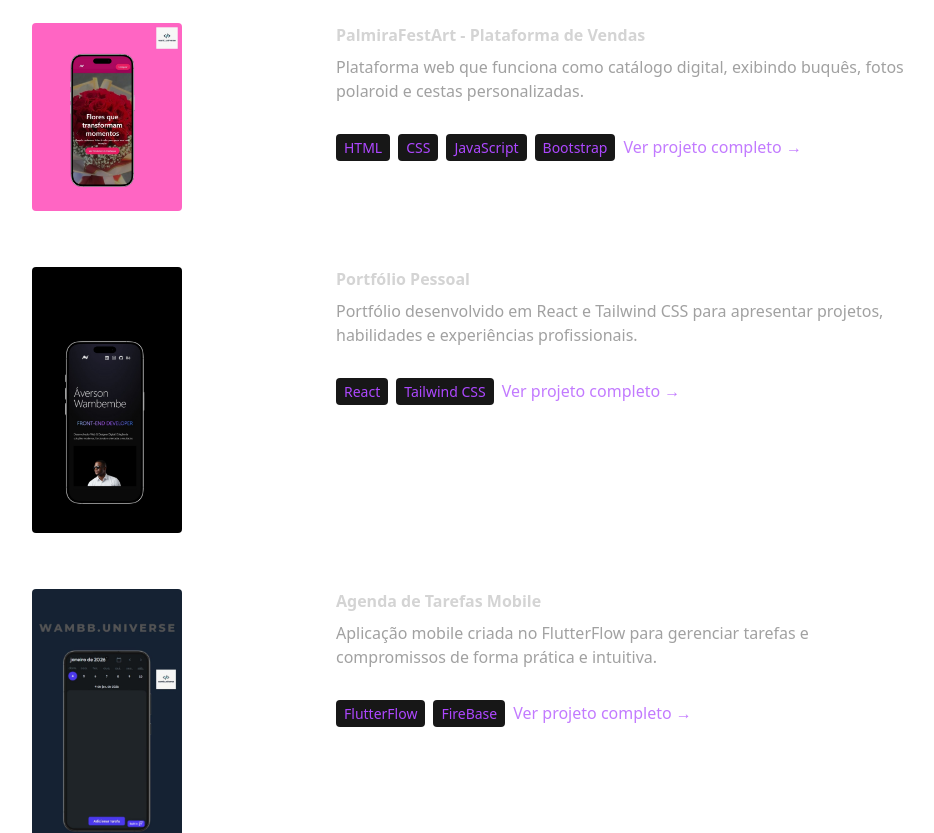
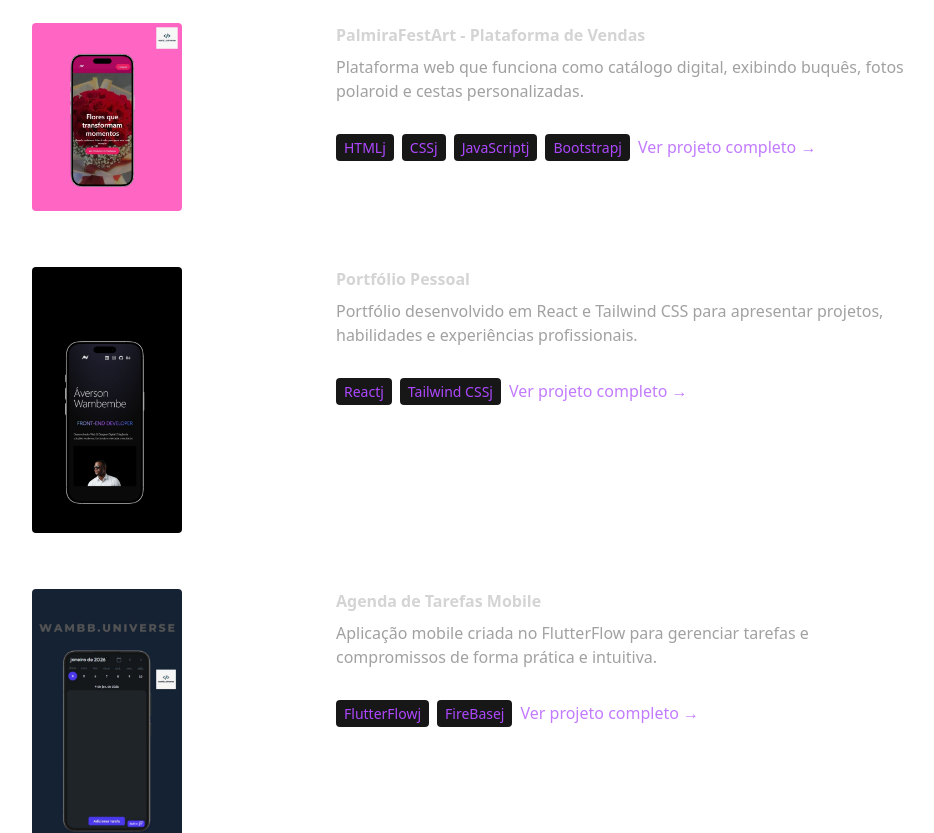
Before and after one commit to aversonandreaverson-arch/port_do_averson, a React (Vite) app: page / in a window 1280 px wide. Shown: the part 2620-3453 px from the top of the page, without its empty margins (168-1102 px from the left). Built offline with nearby package versions, Linux system fonts and the light colour scheme.

Commit message:
Update Projetos.jsx

```diff
--- a/src/componentes/Projetos.jsx
+++ b/src/componentes/Projetos.jsx
@@ -34,7 +34,7 @@ export const Projetos = () => {
                   key={i}
                   className="mr-2 rounded bg-neutral-900 px-2 py-1 text-sm font-medium text-purple-500"
                 >
-                  {tecno}
+                  {tecno}j
                 </span>
               ))}
 
```
